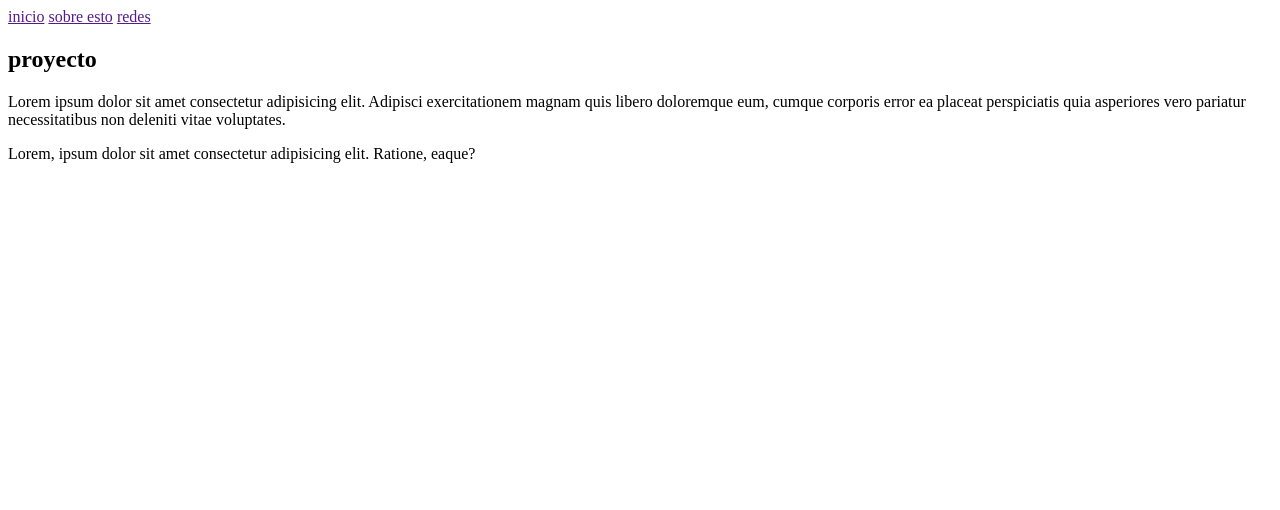
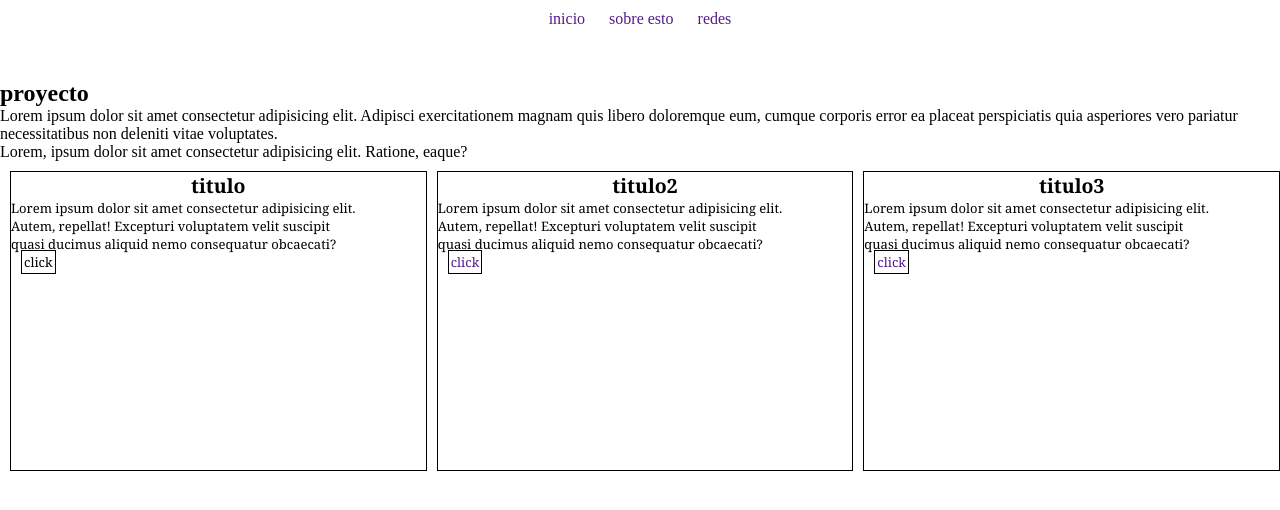
Before and after one commit to luck-768/proyecto-recode, a plain HTML site: page index.html in a window 1280 px wide. Drawn offline with Linux system fonts and the light colour scheme.

Commit message:
commit 1

```diff
--- a/index.html
+++ b/index.html
@@ -5,10 +5,11 @@
     <meta charset="UTF-8">
     <meta name="viewport" content="width=device-width, initial-scale=1.0">
     <title>Document</title>
+    <link rel="stylesheet" href="/publc/css/index.css">
 </head>
 
 <body>
-    <header>
+    <header class="cabecilla">
         <nav>
             <a href="">inicio</a>
             <a href="">sobre esto</a>
@@ -20,9 +21,28 @@
         <p>Lorem ipsum dolor sit amet consectetur adipisicing elit. Adipisci exercitationem magnam quis libero
             doloremque eum, cumque corporis error ea placeat perspiciatis quia asperiores vero pariatur necessitatibus
             non deleniti vitae voluptates.</p>
-            <p>Lorem, ipsum dolor sit amet consectetur adipisicing elit. Ratione, eaque?</p>
+        <p>Lorem, ipsum dolor sit amet consectetur adipisicing elit. Ratione, eaque?</p>
     </section>
-
+    <section class="cajas">
+        <div class="caja">
+            <h2>titulo</h2>
+            <p>Lorem ipsum dolor sit amet consectetur adipisicing elit. Autem, repellat! Excepturi voluptatem velit
+                suscipit quasi ducimus aliquid nemo consequatur obcaecati?</p>
+                <a class="btm">click</a>
+        </div>
+        <div class="caja">
+            <h2>titulo2</h2>
+            <p>Lorem ipsum dolor sit amet consectetur adipisicing elit. Autem, repellat! Excepturi voluptatem velit
+                suscipit quasi ducimus aliquid nemo consequatur obcaecati?</p>
+                <a class="btm"href="">click</a>
+        </div>
+        <div class="caja">
+            <h2>titulo3</h2>
+            <p>Lorem ipsum dolor sit amet consectetur adipisicing elit. Autem, repellat! Excepturi voluptatem velit
+                suscipit quasi ducimus aliquid nemo consequatur obcaecati?</p>
+                <a class="btm" href="">click</a>
+        </div>
+    </section>
 </body>
 
 </html>
--- a/publc/css/index.css
+++ b/publc/css/index.css
@@ -0,0 +1,63 @@
+*{
+    margin: 0;
+    padding:0 ;
+    box-sizing: border-box;
+}
+
+
+a{
+    text-decoration: none;
+}
+
+.section{
+    background-color: rgb(214, 227, 227);
+    width: 500%;
+    height: 500px;
+    border: 1px solid black;
+}
+
+.cabecilla{
+ margin: 10px;
+width: auto;
+height: 60px;
+display: flex;
+justify-content: space-around;
+
+}
+
+nav a{
+    padding: 10px;
+}
+
+.cajas{
+    display: flex;
+    width: auto;
+    height: 50px;
+}
+
+.caja{
+margin-top: 10px;
+border: 1px solid black;
+margin-left: 10px;
+width: auto;
+height: 300px;
+}
+
+.cajas h2{
+    text-align: center;
+}
+.cajas{
+    font-family: Georgia, 'Times New Roman', Times, serif;
+    font-size: small;
+    text-wrap: balance;
+    letter-spacing: normal;
+    margin-bottom: 10px;
+}
+
+.btm{
+    border: 1px solid black;
+    margin: 10px;
+    padding: 2px; ;
+    width: 100px;
+    height: 100px;
+}
```
